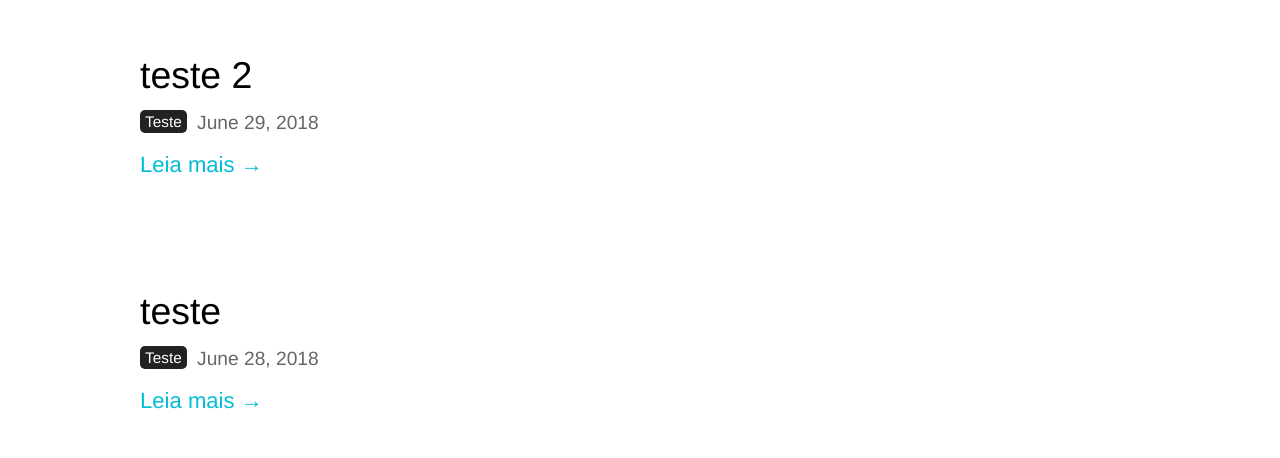
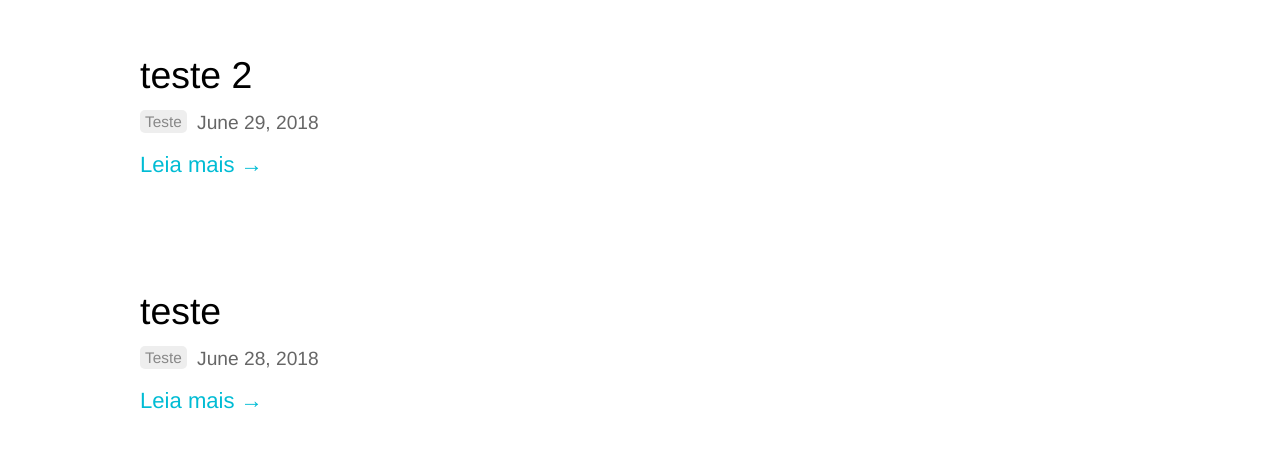
Before and after one commit to Kelvao/kelvao.github.io, a Jekyll site: the page built from blog/index.html, in a window 1280 px wide. Shown: the part 709-1167 px from the top of the page. Built offline with Jekyll 4.4.1, drawn with Linux system fonts in a browser that asks for light colours; the list of posts is cut into pages by our own code.

Commit message:
Updated '_includes/post-title.html' via CloudCannon

```diff
--- a/_includes/post-title.html
+++ b/_includes/post-title.html
@@ -2,9 +2,9 @@
 	{% for category in include.post.categories %}
 		<span class="blog-filter">
 		    {% if post.next or post.previous %}
-		        <a href="{{ site.baseurl }}/category/{{ category | slugify }}/" style="background-color:#222;color:#fff">{{ category | capitalize }}</a>
+		        <a href="{{ site.baseurl }}/category/{{ category | slugify }}/">{{ category | capitalize }}</a>
 		    {% else %}
-			    <a href="{{ site.baseurl }}/category/{{ category | slugify }}/">{{ category | capitalize }}</a>
+			    <a href="{{ site.baseurl }}/category/{{ category | slugify }}/" style="background-color:#222;color:#fff">{{ category | capitalize }}</a>
 			{% endif %}
 		</span>
 	{% endfor %}
```
